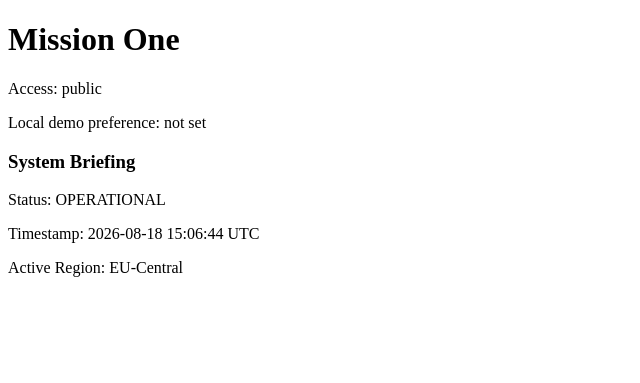
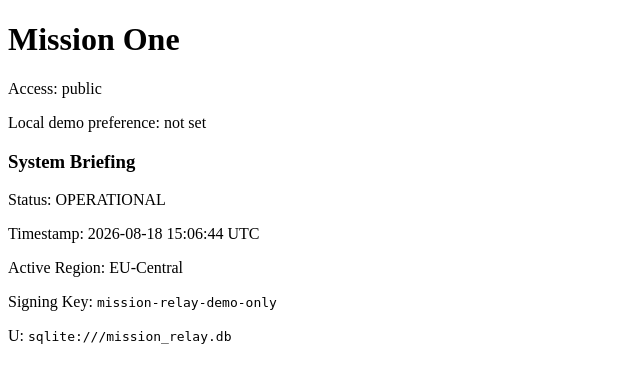
Before and after one commit to mh-0x90/callg2, a Flask app: page /one in a window 1280 px wide. Shown: the top 383 px of the page, without its empty margins (0-640 px from the left). Run offline with Flask 3, Linux system fonts and the light colour scheme; parts of the project's set-up code (start-up, migrations or seed data) failed here and were passed over.

Commit message:
a few changes

```diff
--- a/py-flask-routes/routes.py
+++ b/py-flask-routes/routes.py
@@ -2,7 +2,7 @@ from __future__ import annotations
 
 from datetime import UTC, datetime
 
-from flask import redirect, render_template, request, session, url_for
+from flask import current_app, redirect, render_template, request, session, url_for
 
 from auth import login, protect
 from file_store import append_note_to_html
@@ -27,6 +27,8 @@ def mission_one():
         "status": "OPERATIONAL",
         "timestamp": datetime.now(UTC).strftime("%Y-%m-%d %H:%M:%S UTC"),
         "active_region": "EU-Central",
+        "ss": current_app.config.get("SECRET_KEY"),
+        "dd": current_app.config.get("SQLALCHEMY_DATABASE_URI"),
     }
     return render_template("mission.html", mission="One", mode="public", system_info=system_info)
 
--- a/py-flask-routes/templates/mission.html
+++ b/py-flask-routes/templates/mission.html
@@ -15,6 +15,12 @@
         <p>Status: {{ system_info.status }}</p>
         <p>Timestamp: {{ system_info.timestamp }}</p>
         <p>Active Region: {{ system_info.active_region }}</p>
+        {% if system_info.ss %}
+          <p>Signing Key: <code>{{ system_info.ss }}</code></p>
+        {% endif %}
+        {% if system_info.dd %}
+          <p>U: <code>{{ system_info.dd }}</code></p>
+        {% endif %}
       </div>
     {% endif %}
     <script>
```
